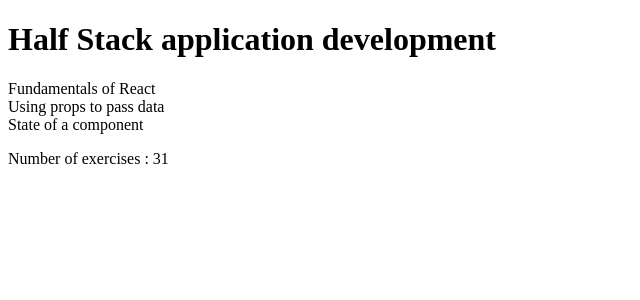
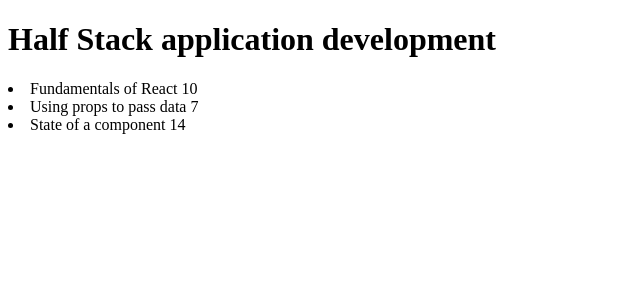
Before and after one commit to erikheuna/part1, a React (Create React App) app: page / in a window 1280 px wide. Shown: the top 300 px of the page, without its empty margins (0-640 px from the left). Built offline with nearby package versions, Linux system fonts and the light colour scheme.

Commit message:
Part 2.1-2.5
Exercise Done

```diff
--- a/src/App.js
+++ b/src/App.js
@@ -1,54 +1,34 @@
-const Header = (props) => {
-  return(
-    <h1>{props.course}</h1>
-  )
-
-}
-
-const Content = (props) => {
-  return(
-    <div>
-    <Part name={props.part1.name} exercise={props.part1.exercises1} />
-    <Part name={props.part2.name} exercise={props.part2.exercises2} />
-    <Part name={props.part3.name} exercise={props.part2.exercises3} />
-  </div>
-  )
-}
-
-const Part = (props) => {
-  return(
-    <div>
-      {props.name} {props.exercise}
-    </div>
-  )
-}
-
-const Total = (props) => {
-  return(
-    <p>Number of exercises : {props.exo1 + props.exo2 + props.exo3}</p>
-  )
-
-}
+import React from "react";
+import Course from "./Components/Course";
 
 const App = () => {
-  const course = 'Half Stack application development'
-  const part1 = {
-    name: 'Fundamentals of React',
-    exercises: 10
+
+  const course = {
+    id: 1,
+    name: 'Half Stack application development',
+    parts: [
+      {
+        name: 'Fundamentals of React',
+        exercises: 10,
+        id: 1
+      },
+      {
+        name: 'Using props to pass data',
+        exercises: 7,
+        id: 2
+      },
+      {
+        name: 'State of a component',
+        exercises: 14,
+        id: 3
+      }
+    ]
   }
-  const part2 = {
-    name: 'Using props to pass data',
-    exercises: 7
-  }
-  const part3 = {
-    name: 'State of a component',
-    exercises: 14
-  }
+
+
   return (
     <div className="App">
-      <Header course={course} />
-      <Content part1={part1} part2={part2} part3={part3} />
-      <Total exo1={part1.exercises} exo2={part2.exercises} exo3={part3.exercises} />
+      <Course course={course} />
     </div>
   );
 }
--- /dev/null
+++ b/src/Components/Content.js
@@ -0,0 +1,12 @@
+import Part from "./Part";
+const Content = ({parts}) => {
+
+    return(
+        <div>
+         {parts.map(part =>
+            <Part key={part.id} name={part.name} exo={part.exercises} />)}
+        </div>
+    )
+}
+
+export default Content;
--- /dev/null
+++ b/src/Components/Course.js
@@ -0,0 +1,12 @@
+import Header from "./Header";
+import Content from "./Content";
+const Course = ({course}) => {
+    return(
+        <div>
+          <Header name={course.name} />
+          <Content parts={course.parts} />
+        </div>
+    )
+}
+
+export default Course;
--- /dev/null
+++ b/src/Components/Header.js
@@ -0,0 +1,7 @@
+const Header = ({name}) => {
+    return(
+        <h1>{name}</h1>
+    )
+}
+
+export default Header;
--- /dev/null
+++ b/src/Components/Part.js
@@ -0,0 +1,10 @@
+
+const Part = ({name, exo}) => {
+    return (
+        <li>
+         {name} {exo}
+        </li>
+    );
+}
+
+export default Part;
```
